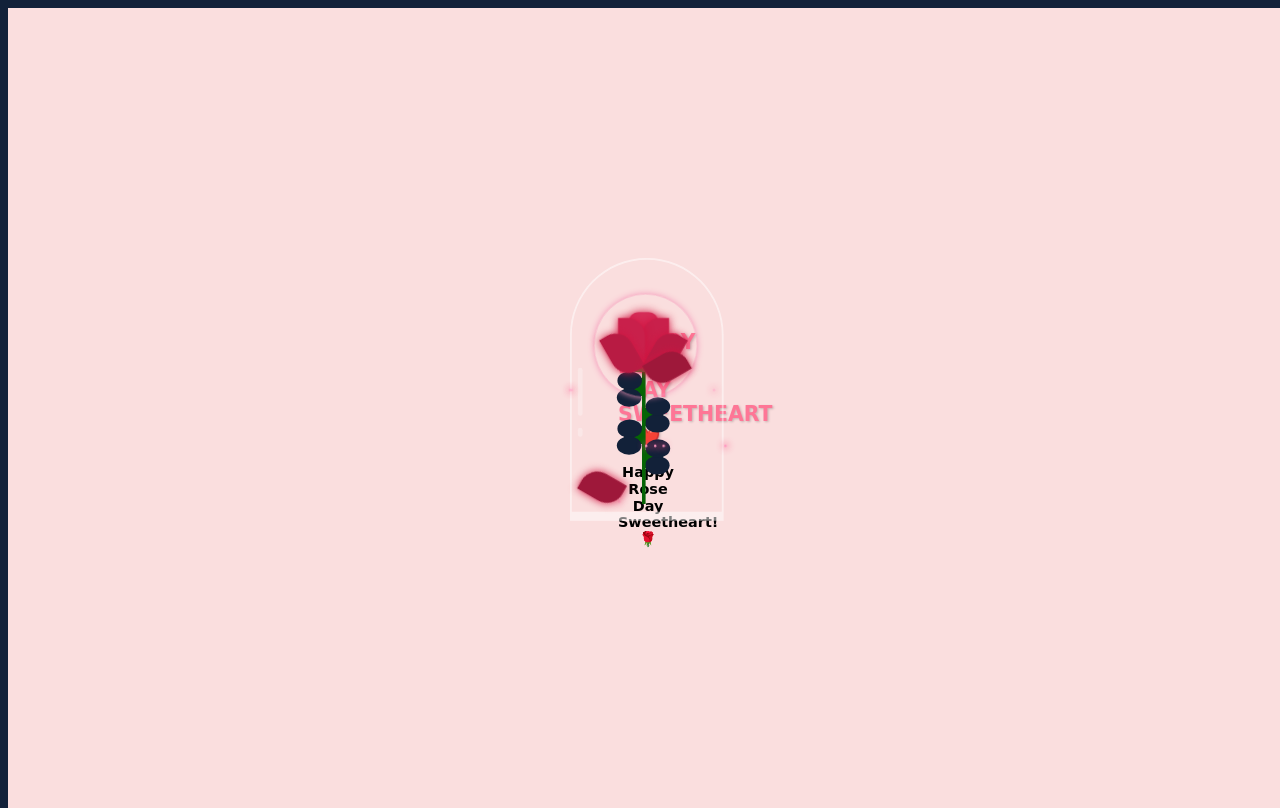
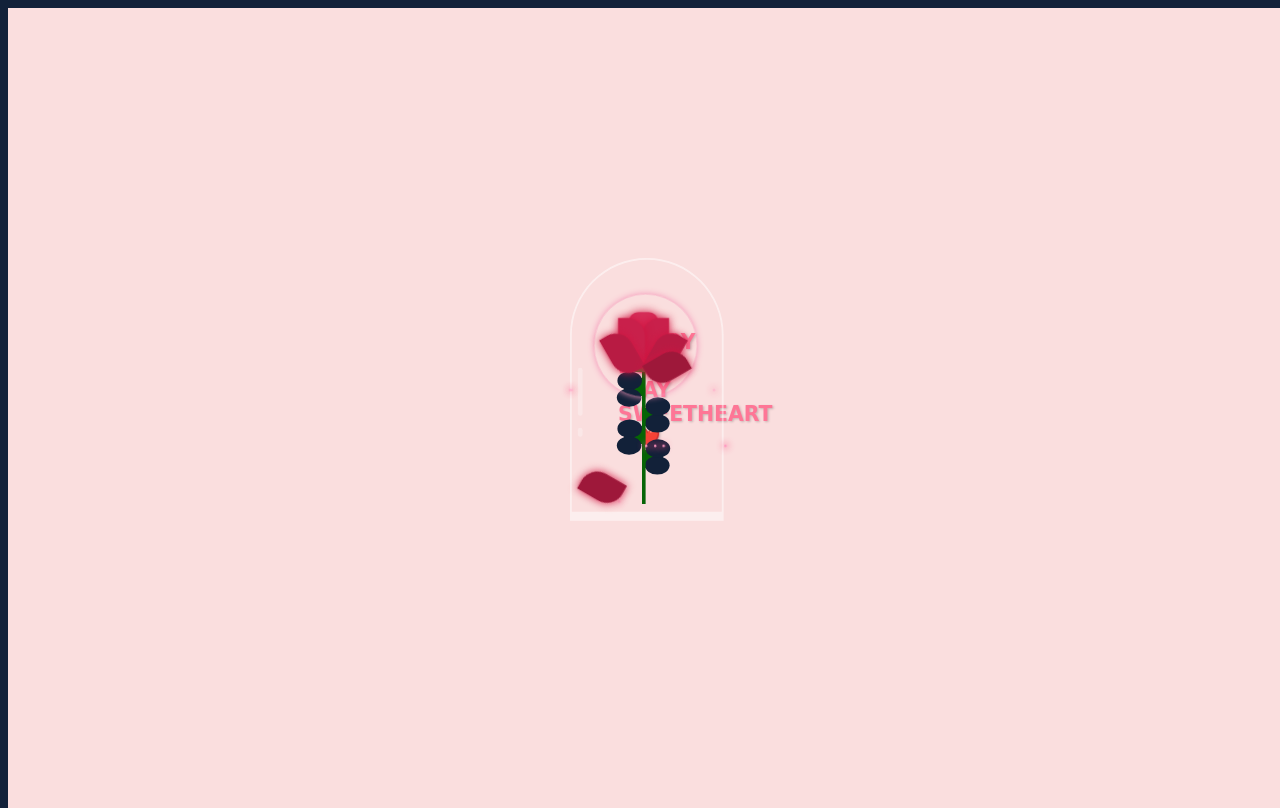
Before and after one commit to AkshatRathod7/rose-day, a plain HTML site: page index.html in a window 1280 px wide. Drawn offline with Linux system fonts and the light colour scheme.

Commit message:
Update index.html

```diff
--- a/index.html
+++ b/index.html
@@ -85,7 +85,7 @@
             <div></div>
         </div>
         <h1>HAPPY ROSE DAY SWEETHEART ❤️</h1>
-        <h2>Happy Rose Day Sweetheart! 🌹</h2>
+
     </div>
 </body>
 </html>
```
